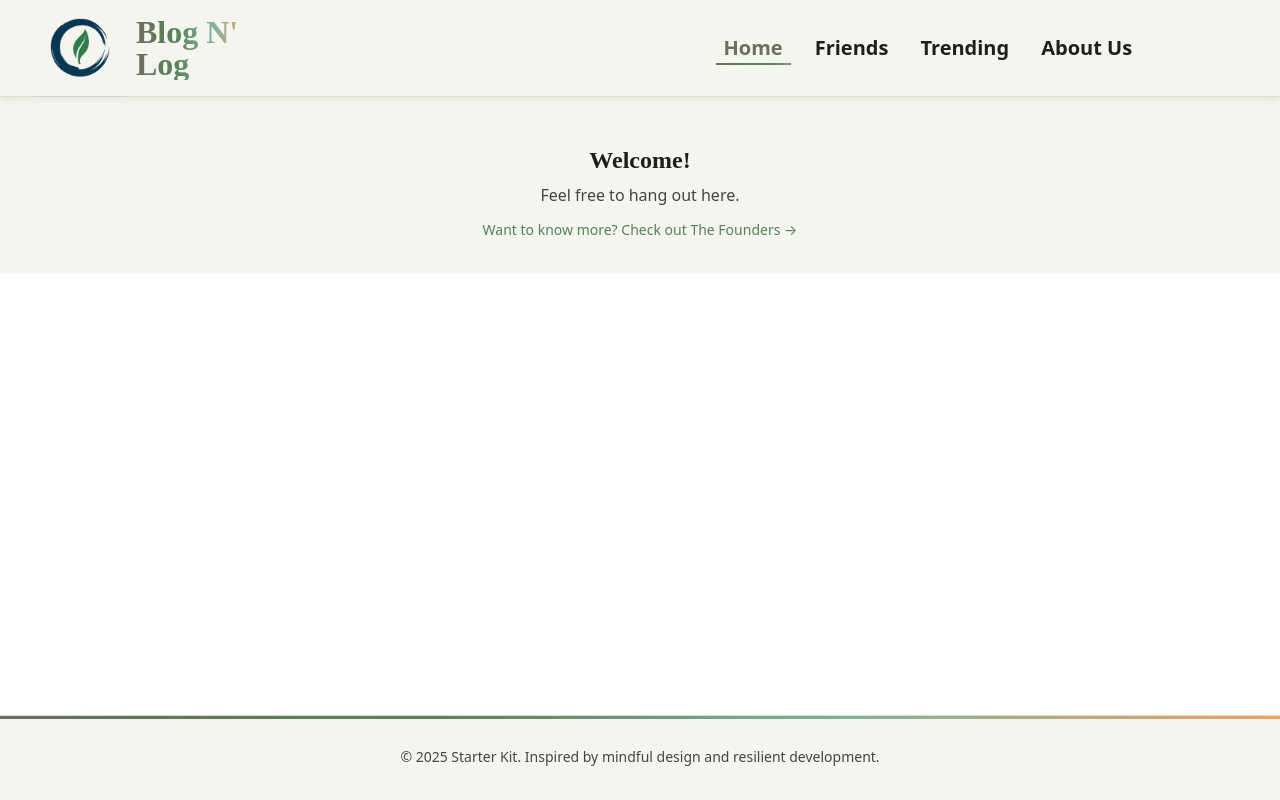
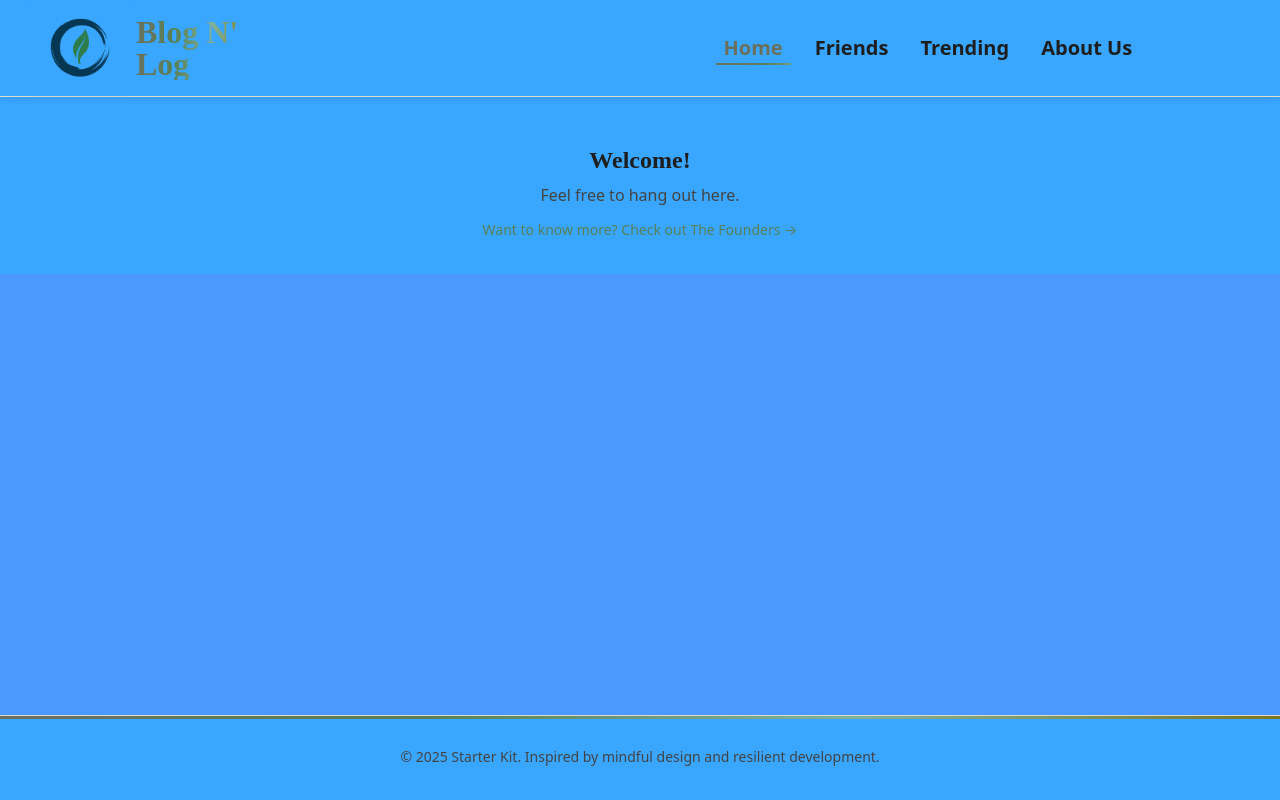
Before and after one commit to Tristan-Timmins/Libor-Group-Project-Social-Media, a SvelteKit app: page / in a window 1280 px wide. Built offline with nearby package versions, Linux system fonts and the light colour scheme.

Commit message:
Changed background to BLUE

```diff
--- a/src/routes/+layout.svelte
+++ b/src/routes/+layout.svelte
@@ -33,6 +33,7 @@
         display: flex;
         flex-direction: column;
         position: relative;
+        background-color: rgb(75, 153, 255);
     }
 
     @media (max-width: 768px) {
--- a/static/styles/variables.css
+++ b/static/styles/variables.css
@@ -13,7 +13,7 @@
 
     /* Accent & Feedback Colours */
     --color-accent: #588157;     /* Moss Green (buttons, links) */
-    --color-highlight: #f4a261;  /* Warm Orange (attention, highlights) */
+    --color-highlight: #7e771f;  /* Warm Orange (attention, highlights) */
     --color-success: #81b29a;    /* Soft Jade */
     --color-warning: #f2cc8f;    /* Honey Beige */
     --color-error: #e76f51;      /* Terracotta Red */
@@ -25,8 +25,8 @@
     --text-contrast: #ffffff;    /* Light text on dark backgrounds */
 
     /* Backgrounds & Surfaces */
-    --color-background: #fefae0; /* Light parchment background */
-    --color-surface: #f5f5f0;    /* Panels, cards */
+    --color-background: #f4f9fd; /* Light parchment background */
+    --color-surface: #39a6ff;    /* Panels, cards */
     --color-border: #dcdccf;     /* Subtle earthy border */
     --color-overlay: rgba(0, 0, 0, 0.25);
     --color-code-bg: #f0efeb;
```
